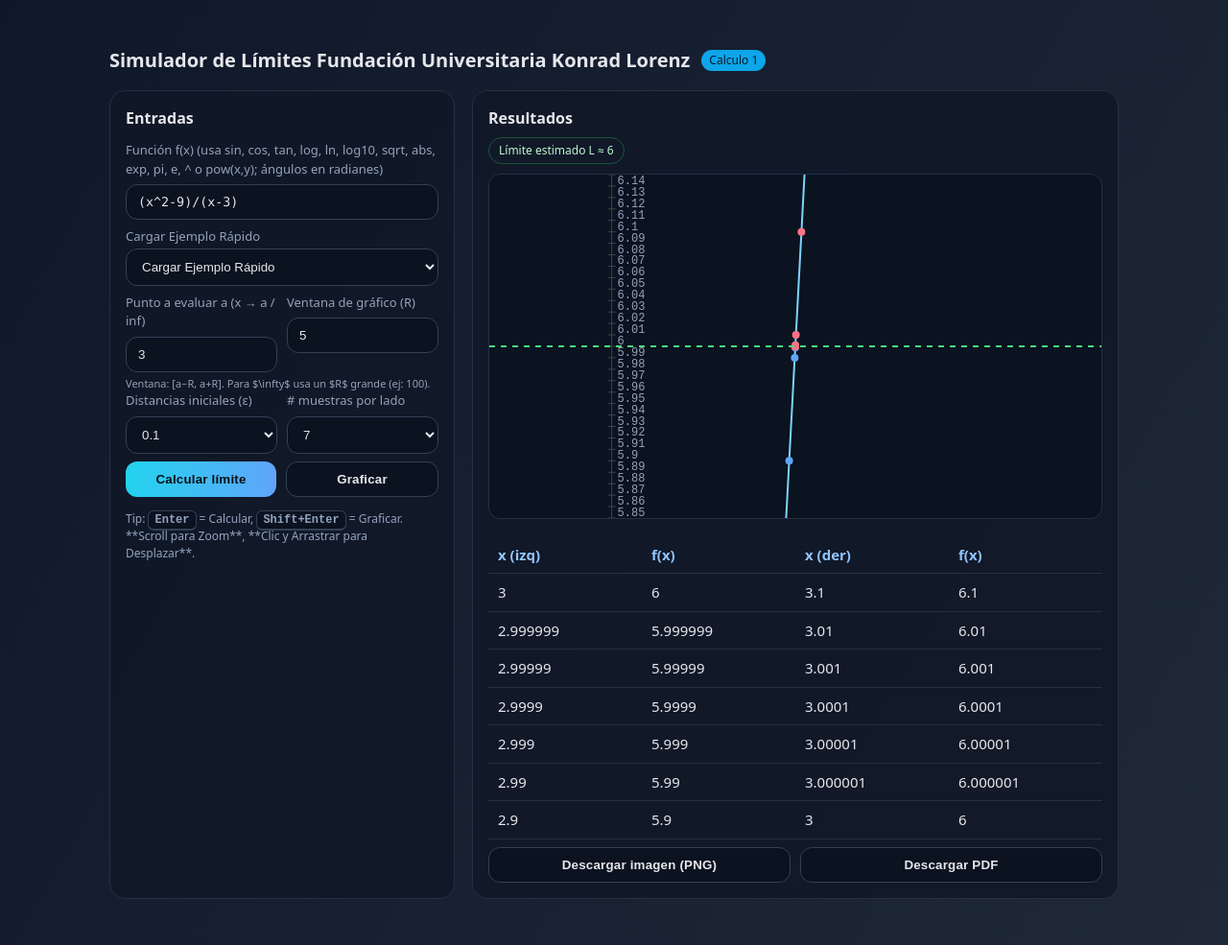
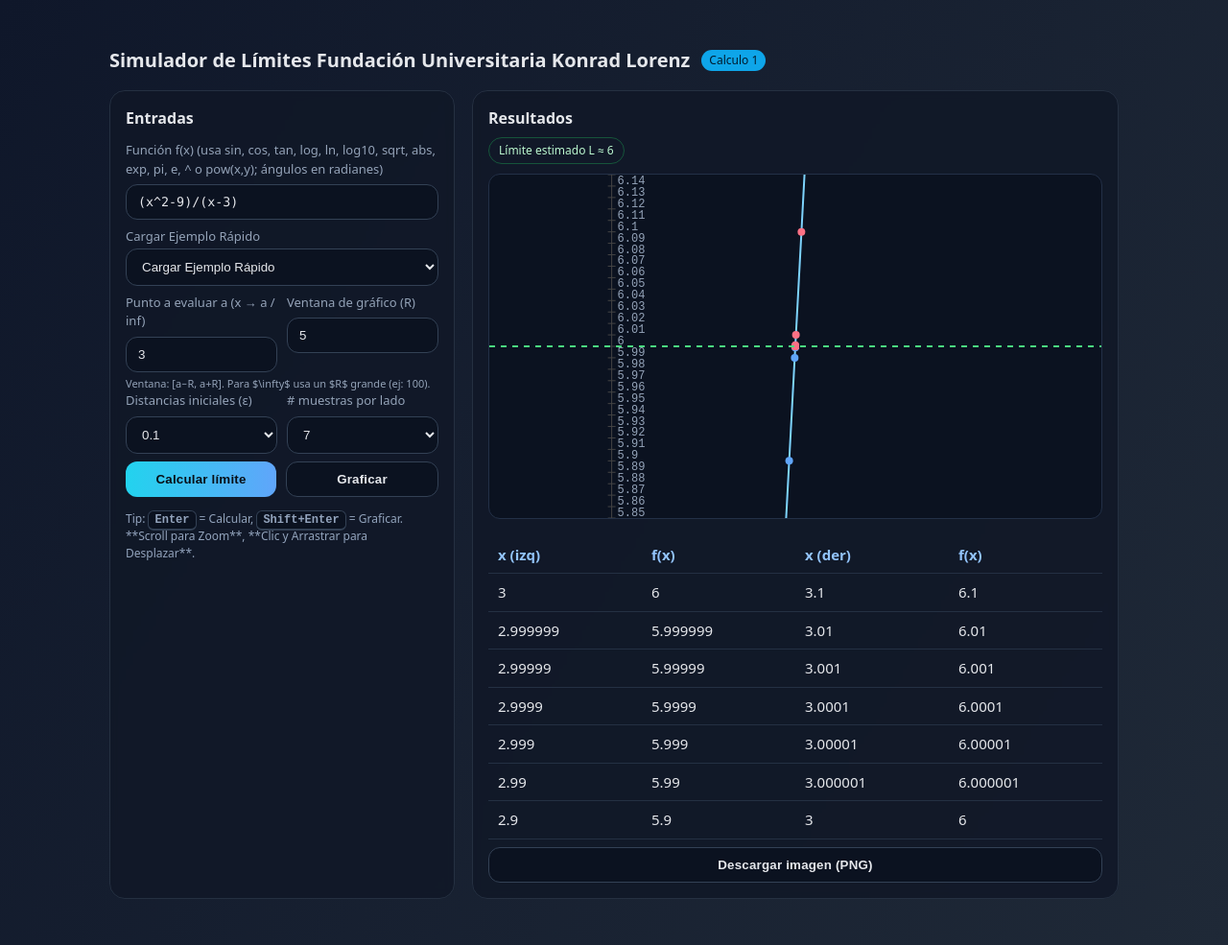
Before and after one commit to Konrad-Lorenz-sys/simulador-limites, a plain HTML site: page index.html in a window 1280 px wide. Shown: the whole page at 96% size. Drawn offline with Linux system fonts and the light colour scheme.

Commit message:
Update index.html

```diff
--- a/index.html
+++ b/index.html
@@ -80,7 +80,6 @@
 
         <div class="row" style="margin-top:8px">
           <button type="button" class="ghost" id="btnPNG">Descargar imagen (PNG)</button>
-          <button type="button" class="ghost" id="btnPDF">Descargar PDF</button>
         </div>
       </section>
     </div>
```
